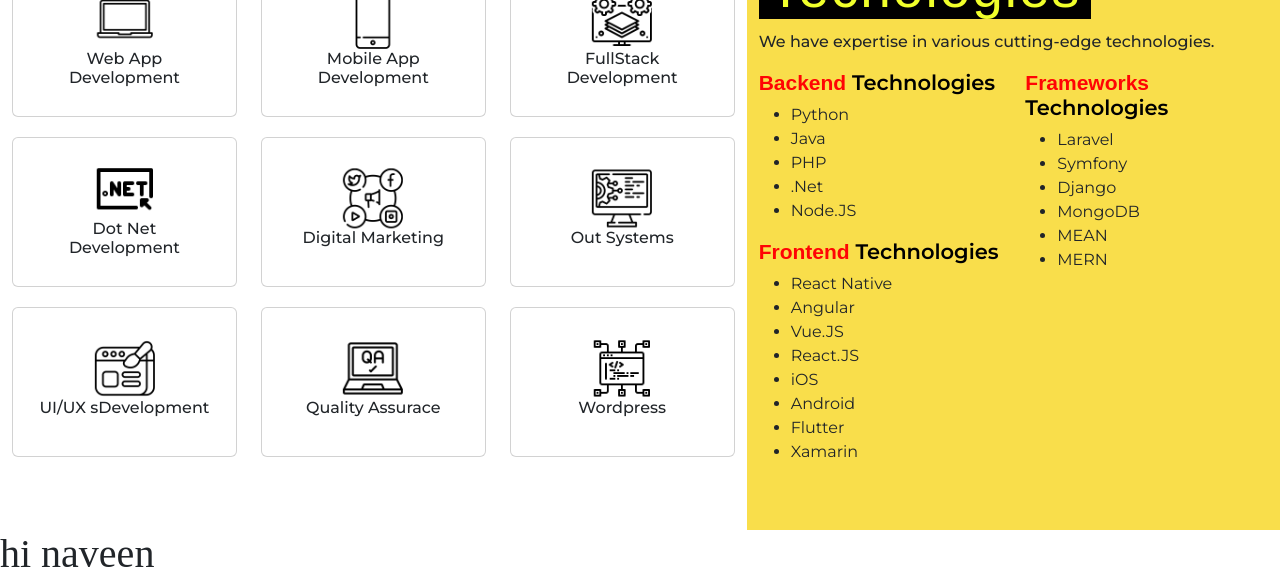
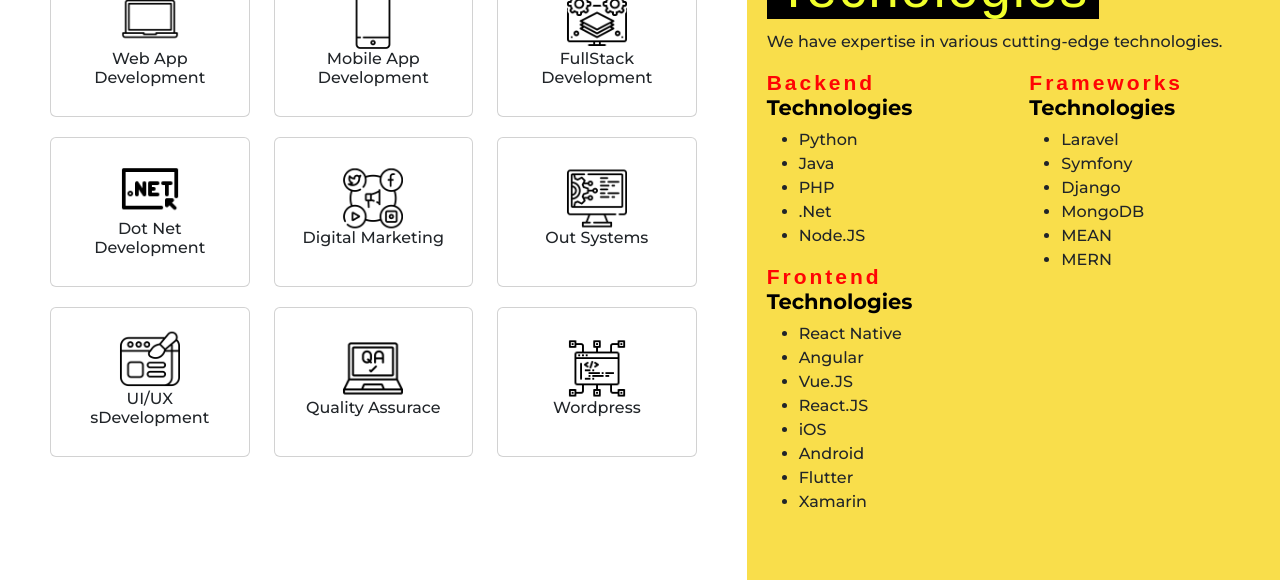
Before and after one commit to naveenshri1997/Company_Website, a React (Vite) app in the folder company_website/: page / in a window 1280 px wide. Shown: the part 903-1485 px from the top of the page. Built offline with nearby package versions, Linux system fonts and the light colour scheme; a web font is replaced by a local one.

Commit message:
update at 8:43 on services

```diff
--- a/company_website/src/components/Services.jsx
+++ b/company_website/src/components/Services.jsx
@@ -15,7 +15,7 @@ const Services = () => {
             <div className="row justify-content-center">
                 <div className="col-lg-12 ">
                     <div className="row">
-                        <div className="col-lg-7" style={{ paddingTop: '70px', paddingBottom: '50px'}}>
+                        <div className="col-lg-7 home_service_one" >
                             <div className="row">
                                 <div className="col-lg-4">
                                     <div className="card">
@@ -95,7 +95,7 @@ const Services = () => {
 
                             </div>
                         </div>
-                        <div className="col-lg-5" style={{ backgroundImage:'linear-gradient(135deg, #f9de4b 10%, #f9de4b 100%)', paddingTop:'50px',paddingBottom:'50px'}}>
+                        <div className="col-lg-5 home_service_two">
                             <span className="londrina heading theme_color_two" style={{ textAlign: 'left', background: 'black', padding: '0px 10px' }}>Techologies</span>
                             <p className="service_title">We have expertise in various cutting-edge technologies.</p>
 
--- a/company_website/src/index.css
+++ b/company_website/src/index.css
@@ -122,13 +122,24 @@ body {
 /*    padding-top: 50px;
     padding-bottom: 50px;*/
 }
+.home_page_service .home_service_one {
+padding: 50px;
+padding-top: 70px;
+padding-bottom: 50px;
+}
+    .home_page_service .home_service_two {
+    background-image: linear-gradient(135deg, #f9de4b 10%, #f9de4b 100%);
+    padding-top:50px;
+    padding-bottom: 50px;
+    padding-left:20px;
+}
 
-    .home_page_service .card {
-        position: relative;
-        min-height: 150px;
-        overflow:hidden;
-        margin-bottom:20px;
-    }
+.home_page_service .card {
+    position: relative;
+    min-height: 150px;
+    overflow: hidden;
+    margin-bottom: 20px;
+}
         .home_page_service .card::after {
             content: '';
             position: absolute;
@@ -170,14 +181,17 @@ body {
 
     .home_page_service .service_heading {
         font-size: 21px;
-        font-weight: 600;
+        font-weight: 700;
         font-family: "Londrina Outline", sans-serif;
         color: #ff0404;
+        letter-spacing:3px;
     }
         .home_page_service .service_heading span {
             font-family: 'Montserrat';
-            color:black;
+            color: black;
+            letter-spacing: 0px;
         }
 .home_page_service ul li {
     font-family: 'Montserrat';
+    font-weight:500
 }
```
